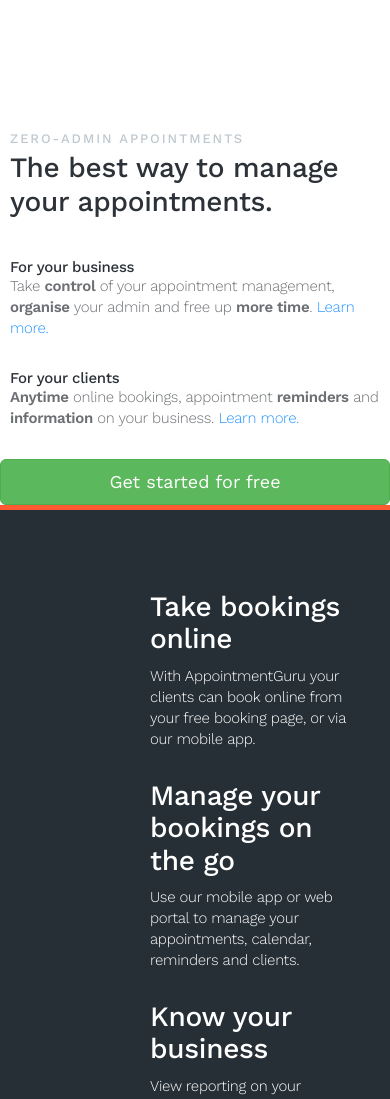
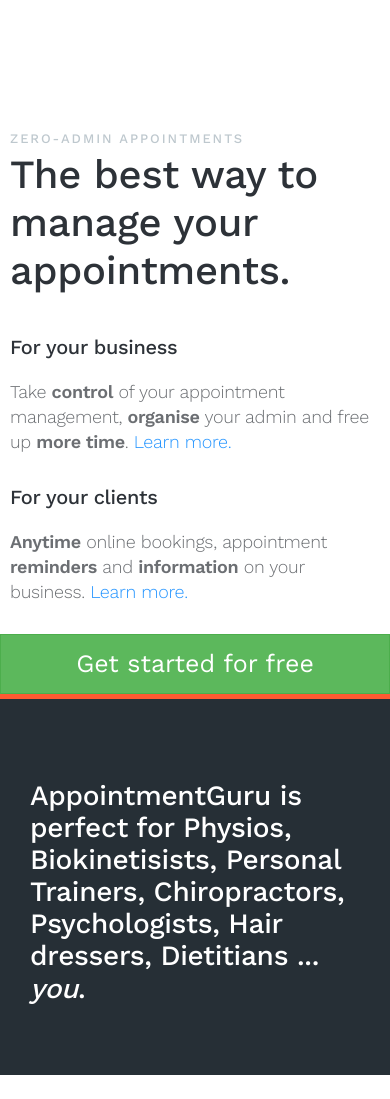
Before and after one commit to AppointmentGuru/AppointmentGuru-Website, a Jekyll site: the page built from index.md, in a window 390 px wide. Shown: the top 1099 px of the page. Built offline with Jekyll 4.4.1, drawn with Linux system fonts in a browser that asks for light colours; some of the changed text lies outside the part shown.

Commit message:
Adds blocks for: feature detail, footer, text block. Copy updates, mobile improvements

```diff
--- a/_data/website.yml
+++ b/_data/website.yml
@@ -4,6 +4,7 @@ homepage:
   tagline: The best way to manage your appointments
   primarycta: Get started for free
   monthlyCost: R400
+  recommendation: AppointmentGuru is perfect for Physios, Biokinetisists, Personal Trainers, Chiropractors, Psychologists, Hair dressers, Dietitians ... <i>you</i>.
 
   mainFeatureBlock:
     image: assets/img/guru/appointmentguru-app.png
@@ -32,6 +33,16 @@ homepage:
       description: Automatically send customizable reminders and notifications to your clients, minimising missed appointments.
       icon: mobile
 
+  majorFeatures:
+    - summary: Get more bookings
+      title: Take bookings online
+      description: With AppointmentGuru your clients can book online from your free booking page, or via our mobile app.
+    - summary: Run your practice like a pro
+      title: Manage your bookings on the go
+      description: Use our mobile app or web portal to manage your appointments, calendar, reminders and clients.
+      background: light
+      picture: right
+
   pricingFeatures:
     - A mobile app and web portal for managing your appointments
     - A free booking page (website) and mobile app to take online bookings
@@ -47,3 +58,34 @@ homepage:
       screenshot: assets/img/guru/screenshots/mobile/practitioner/iPhone7-01HomeScreen.png
     - title: Track your progress
       screenshot: assets/img/guru/screenshots/mobile/practitioner/iPhone7-01HomeScreen.png
+
+footer:
+  about:
+    title: About
+    description: AppointmentGuru is a young start-up based in Johannesburg and Cape Town. We're passionate about helping small businesses to succeed by taking advantage of technology to empower them to do more with less.
+  col1:
+    title: Product
+    links:
+      - href: #
+        title: iOS app for practitioners
+      - href: #
+        title: Android app for practitioners
+      - href: #
+        title: Web app
+
+  col2:
+    title: Contact
+    links:
+      - href: #
+        title: Help
+      - href: #
+        title: Facebook
+      - href: "mailto:hello@appointmentguru.co"
+        title: hello@appointmentguru.co
+  col3:
+    title: Legal
+    links:
+    - href: #
+      title: Privacy
+    - href: #
+      title: Terms and conditions
--- /dev/null
+++ b/_includes/blocks/feature-detail.html
@@ -0,0 +1,17 @@
+<div class="block {% if feature.background == 'dark' %}block-inverse{% endif %} block-secondary app-feature-block">
+  <div class="container">
+    <div class="row app-align-center">
+      <div class="col-sm-5 {% if feature.picture == 'right' %}col-sm-push-7{% else %}{% endif %}">
+        <img style='width:100%' src='http://mailplaneapp.com/assets/images/tour_gmail_calendar_contacts@2x.png' />
+      </div>
+      <div class="col-sm-6 {% if feature.picture == 'right' %}col-sm-pull-5{% else %}col-sm-push-2{% endif %}">
+        <h6 class="text-muted text-uppercase">{{include.feature.summary}}</h6>
+        <h3 class="m-t-0">{{include.feature.title}}</h3>
+        <p class="lead m-b-md">{{include.feature.description}}</p>
+        <!-- <button class="btn btn-default btn-lg btn-borderless">
+          Read our docs
+        </button> -->
+      </div>
+    </div>
+  </div>
+</div>
--- /dev/null
+++ b/_includes/blocks/footer.html
@@ -0,0 +1,40 @@
+<div class="block block-inverse app-footer border-brand-top">
+ <div class="container">
+    <div class="row">
+      <div class="col-sm-5 m-b-md">
+        <ul class="list-unstyled list-spaced">
+          <li class="m-b"><h6 class="text-uppercase">{{include.footer.about.title}}</h6></li>
+          <li class="text-muted">
+           {{include.footer.about.description}}
+          </li>
+        </ul>
+      </div>
+      <div class="col-sm-2 col-sm-offset-1 m-b-md">
+        <ul class="list-unstyled list-spaced">
+          <li class="m-b"><h6 class="text-uppercase">{{include.footer.col1.title}}</h6></li>
+
+          {% for link in include.footer.col1.links %}
+          <li class="text-muted"><a href='{{link.href}}' >{{link.title}}</a></li>
+          {% endfor %}
+        </ul>
+      </div>
+      <div class="col-sm-2 m-b-md">
+        <ul class="list-unstyled list-spaced">
+          <li class="m-b"><h6 class="text-uppercase">{{include.footer.col2.title}}</h6></li>
+          {% for link in include.footer.col2.links %}
+          <li class="text-muted"><a href='{{link.href}}' >{{link.title}}</a></li>
+          {% endfor %}
+        </ul>
+      </div>
+      <div class="col-sm-2 m-b-md">
+        <ul class="list-unstyled list-spaced">
+          <li class="m-b"><h6 class="text-uppercase">{{include.footer.col3.title}}</h6></li>
+
+          {% for link in include.footer.col3.links %}
+          <li class="text-muted"><a href='{{link.href}}' >{{link.title}}</a></li>
+          {% endfor %}
+        </ul>
+      </div>
+    </div>
+  </div>
+</div>
--- a/_includes/blocks/major-feature-block.html
+++ b/_includes/blocks/major-feature-block.html
@@ -2,27 +2,27 @@
   <div class="container">
     <div class="row app-align-center">
 
-      <div class="col-sm-5 hidden-xs">
+      <div class="col-sm-5 col-xs-12 hidden-xs">
         <img class="app-iphone" src="{{include.data.image}}" style="width: 100%;">
       </div>
 
       <div class="col-sm-6 col-sm-offset-1">
         <h6 class="text-muted text-uppercase">{{include.data.titleSummary}}</h6>
-        <h3 style='margin-bottom: 40px;' class="m-t-0">{{include.data.title}}</h3>
+        <h3 style='margin-bottom: 40px;font-size:40px;' class="m-t-0">{{include.data.title}}</h3>
         <!-- <p class="lead m-b-md">{{include.data.description}}</p> -->
-        <div class="row hidden-sm">
+        <div class="row hidden-sm" style='font-size: larger;'>
           {% for feature in include.data.features %}
           <div class="col-sm-6 m-b-md">
-            <h5 class="m-y-0">{{feature.title}}</h5>
+            <h5 class="m-y-0" style="font-size: 20px; margin-bottom: 20px !important;">{{feature.title}}</h5>
             <p>{{feature.description}} <a href="#" class="text-primary">Learn more.</a></p>
           </div>
           {% endfor %}
         </div>
         <div class='row'>
-          <div>
-        <button class='btn btn-lg btn-success btn-block' >
-        {{site.data.website.homepage.primarycta}}</button>
-      </div>
+          <div class='text-center'>
+            <button class='btn btn-lg btn-success' style='font-size:25px;' >
+            {{site.data.website.homepage.primarycta}}</button>
+          </div>
         </div>
       </div>
 
--- a/_includes/blocks/pricing.html
+++ b/_includes/blocks/pricing.html
@@ -1,7 +1,7 @@
 <div class="row m-b-lg">
   <div class="col-sm-8 col-sm-offset-2 col-lg-6 col-lg-offset-3 text-center">
     <h6 class="text-muted text-uppercase">Go Pro</h6>
-    <h3 class="m-t-0">We offer a simple, single plan.</h3>
+    <h3 class="m-t-0">We offer a single, simple plan.</h3>
   </div>
 </div>
 <div class="pricing-block">
--- /dev/null
+++ b/_includes/blocks/text-block.html
@@ -0,0 +1,7 @@
+<div id="features" class="block block-inverse block-secondary app-code-block">
+  <div class="container">
+    <div class="row app-align-center">
+      <h3>{{ include.text }}
+    </h3></div>
+  </div>
+</div>
--- a/_includes/nav.html
+++ b/_includes/nav.html
@@ -21,7 +21,9 @@
           <a href="#pricing">Pricing</a>
         </li>
         <li >
-          <button style='margin-top:5px;' class='btn btn-success' >Login</button>
+          <a href='http://portal.appointmentguru.co'
+            title='AppointmentGuru MyPractice'
+            class='btn btn-success' >Login</a>
         </li>
       </ul>
     </div><!--/.nav-collapse -->
--- a/_layouts/home.html
+++ b/_layouts/home.html
@@ -35,8 +35,33 @@
           overflow: auto;
           min-height: 100vh;
           -webkit-overflow-scrolling: touch;
+          margin-top:60px;
+        }
+
+        .featured-list-bordered li {
+            position: relative;
+            padding-left: 0px;
+        }
+
+        .featured-list li {
+            position: relative;
+            padding-left: 0px;
+        }
+        .app-header {
+          background-color: #ff5a32;
+          padding: 30px 30px;
+          position: fixed;
+          top:0px;
+        }
+        .app-navbar {
+          position: fixed;
+          top:0px;
+          margin-top: -25px;
+          background: rgba(0,0,0,0)
         }
       }
+
+.btn { border-radius: 0px; }
 
 .horizontal {
     width: 100%;
@@ -78,6 +103,14 @@ h3.brand,
   border-bottom: solid 5px #ff5a32;
 }
 
+.border-brand-top {
+  border-top: solid 5px #ff5a32;
+}
+
+.border-brand-bottom {
+  border-bottom: solid 5px #ff5a32;
+}
+
 .pricing-block .price-block {
   text-align: center;
   background-color: rgba(0,0,0,0.6);
@@ -101,12 +134,8 @@ h3.brand,
   <div class="block app-header" >
     {% include nav.html %}
   </div>
+  {{ content }}
 </div>
-
-
-  {{ content }}
-
-
 
     <script src="assets/js/jquery.min.js"></script>
     <script src="assets/js/toolkit.js"></script>
--- a/index.md
+++ b/index.md
@@ -7,10 +7,18 @@ permalink: //
 
 {% include blocks/major-feature-block.html data=site.data.website.homepage.mainFeatureBlock %}
 
-<div id='product'></div>
-<div class="block block-inverse block-secondary app-code-block">
-{% include blocks/feature-list.html features=site.data.website.homepage.features %}
+{% include blocks/text-block.html text=site.data.website.homepage.recommendation %}
+
+{% for feature in site.data.website.homepage.majorFeatures %}
+{% include blocks/feature-detail.html feature=feature %}
+<hr/>
+{% endfor %}
+
+<div id='pricing'></div>
+<div class='block' >
+{% include blocks/pricing.html features=site.data.website.homepage.pricingFeatures %}
 </div>
 
-<div id='pricing'></div>
-{% include blocks/pricing.html features=site.data.website.homepage.pricingFeatures %}
+<div class='clearfix' style='margin-bottom: 80px;' ></div>
+
+{% include blocks/footer.html footer=site.data.website.footer %}
```
